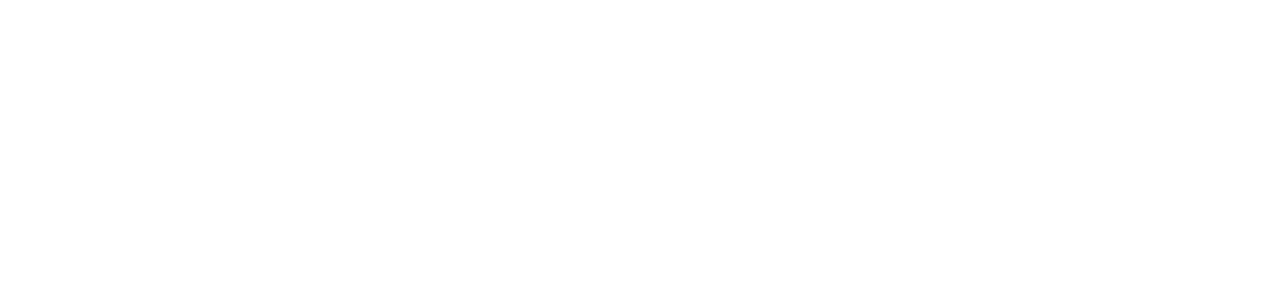
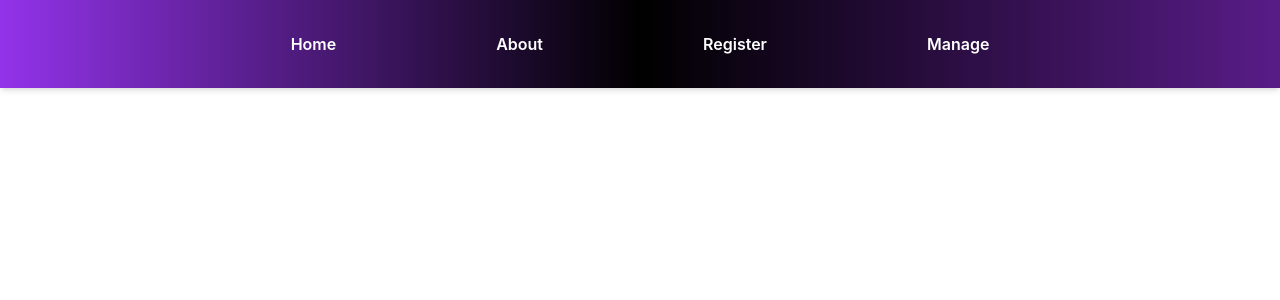
Before and after one commit to 52210299-hehe/hehe_project, a React (Create React App) app: page /manage in a window 1280 px wide. Before the commit this address had no page. Shown: the top 300 px of the page. Built offline with nearby package versions, Linux system fonts and the light colour scheme; the HTML template or start-up script is replaced by a standard one.

Commit message:
added links and style to navbar

```diff
--- a/src/App.js
+++ b/src/App.js
@@ -4,8 +4,8 @@
 import About from './components/About.jsx'
 import Home from './components/Home.jsx'
 import Manage from './components/Manage.jsx'
-import Register from './components/register.jsx'
-import Login from './components/login.jsx'
+import Register from './components/Register.jsx'
+import Login from './components/Login.jsx'
 import Footer from './components/Footer.jsx'
 function App() {
 
@@ -15,7 +15,7 @@
       <Routes>
         <Route path='/' element={<Home />} />
         <Route path='/about' element={<About />} />
-        <Route path='/manage_travels' element={<Manage />} />
+        <Route path='/manage' element={<Manage />} />
         <Route path='/register' element={<Register />} />
         <Route path='/login' element={<Login />} />
       </Routes>
--- a/src/components/Manage.jsx
+++ b/src/components/Manage.jsx
@@ -0,0 +1,11 @@
+import React from 'react'
+
+function Manage() {
+  return (
+    <div>
+
+    </div>
+  )
+}
+
+export default Manage
--- a/src/components/Navbar.jsx
+++ b/src/components/Navbar.jsx
@@ -1,9 +1,17 @@
 import React from 'react'
+import { Link } from 'react-router-dom'
 
 function Navbar() {
   return (
     <div>
-
+      <nav className="w-full bg-gradient-to-r from-purple-600 via-black to-purple-900 py-4 shadow-md">
+      <div className="max-w-4xl mx-auto flex justify-center gap-32">
+        <Link to="/" className="text-white font-semibold px-3 py-2 rounded-lg hover:bg-purple-400 transition-colors duration-200">Home</Link>
+        <Link to="/about" className="text-white font-semibold px-3 py-2 rounded-lg hover:bg-purple-400 transition-colors duration-200">About</Link>
+        <Link to="/register" className="text-white font-semibold px-3 py-2 rounded-lg hover:bg-purple-400 transition-colors duration-200" >Register</Link>
+        <Link to="/manage" className="text-white font-semibold px-3 py-2 rounded-lg hover:bg-purple-400 transition-colors duration-200">Manage</Link>
+      </div>
+    </nav>
     </div>
   )
 }
```
